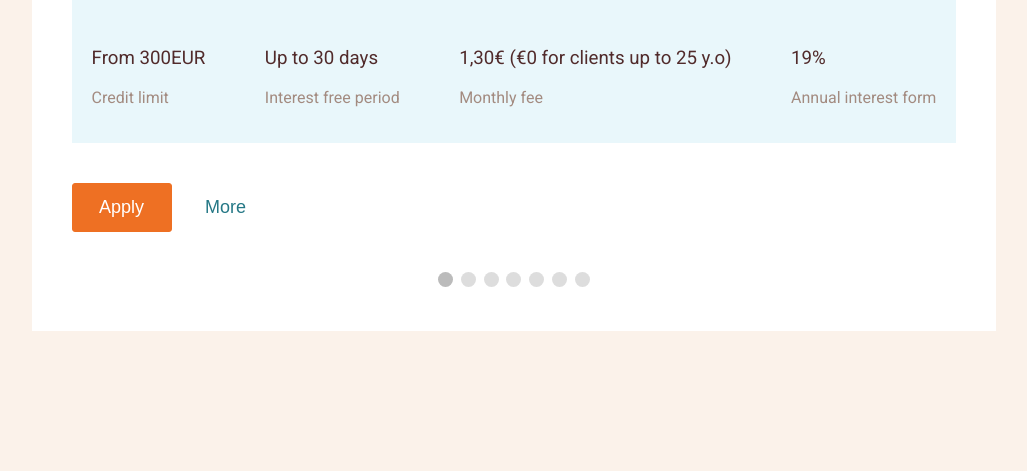
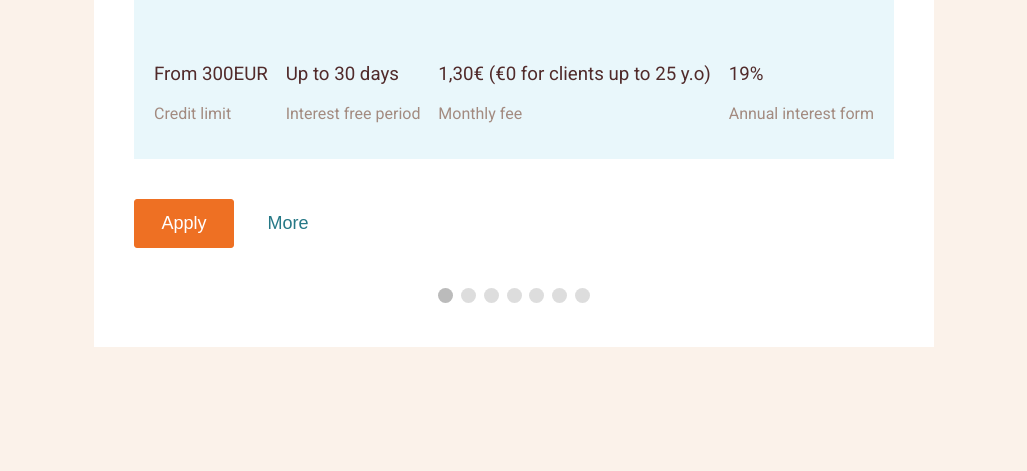
Before and after one commit to victorblum/swedbank, a plain HTML site: page index.html in a window 1280 px wide. Shown: the part 329-800 px from the top of the page, without its empty margins (126-1153 px from the left). Drawn offline with Linux system fonts and the light colour scheme.

Commit message:
final version

```diff
--- a/style.css
+++ b/style.css
@@ -9,7 +9,7 @@ body {
     background-color: #ffffff;
     margin: 100px auto;
     padding: 40px;
-    max-width: 70%;
+    max-width: 760px;
     color: #512b2b;
 }
 
```
